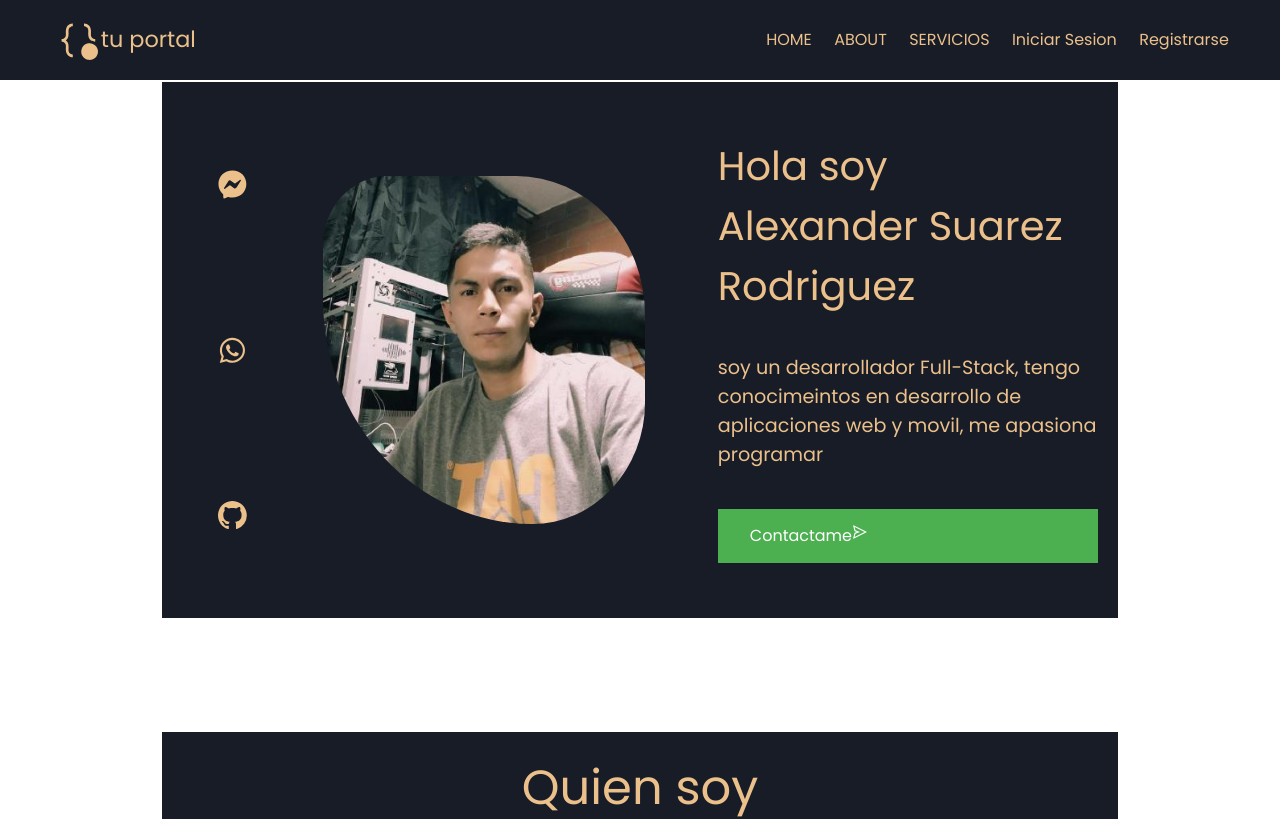
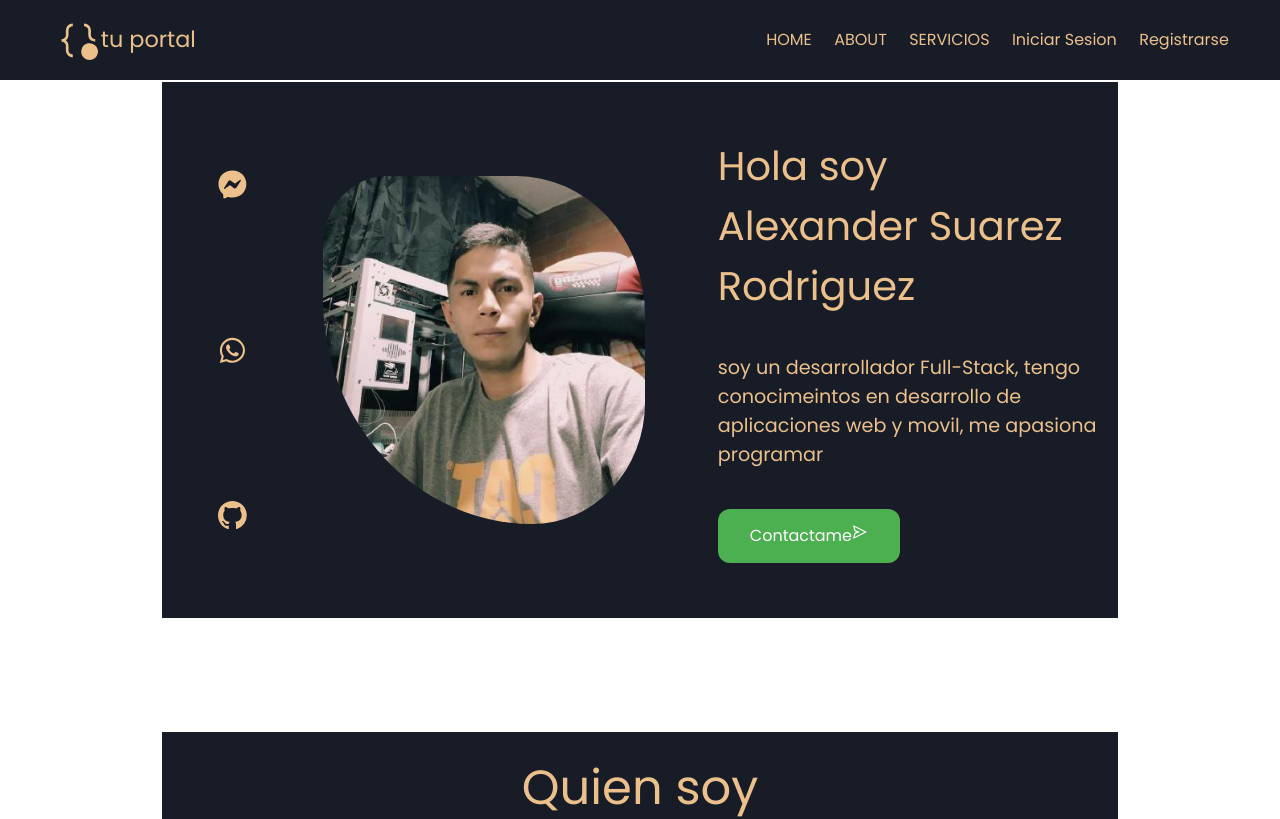
Before and after one commit to AlexSuarezRodriguez/you_portal, a React (Create React App) app: page / in a window 1280 px wide. Shown: the top 819 px of the page. Built offline with nearby package versions, Linux system fonts and the light colour scheme; no server answers; a web font is replaced by a local one.

Commit message:
modifed button in component presentation

```diff
--- a/src/components/About/About.elements.jsx
+++ b/src/components/About/About.elements.jsx
@@ -59,7 +59,6 @@ export const AboutAbility = styled.div`
 `;
 export const ButtonContact = styled.button`
     background-color: #4CAF50; /* Green */
-    border: none;
     color: white;
     padding: 1rem 12px;
     text-align: center;
--- a/src/components/Presentation/Presentation.elements.jsx
+++ b/src/components/Presentation/Presentation.elements.jsx
@@ -57,7 +57,6 @@ export const InformationWrapper = styled.div`
   `;
 export const ButtonContact = styled.button`
     background-color: #4CAF50; /* Green */
-    border: none;
     color: white;
     padding: 15px 32px;
     text-align: center;
@@ -65,6 +64,7 @@ export const ButtonContact = styled.button`
     display: flex;
     font-size: 16px;
     cursor: pointer ;
+    border-radius:12px ;
 
   &:hover{
     color: #1883ba;
--- a/src/components/Presentation/index.jsx
+++ b/src/components/Presentation/index.jsx
@@ -40,10 +40,12 @@ function Presentation({ name, description, facebook, numberContact, github, imag
           <div style={{ fontSize: '1.2rem' }}>
             <p>{description}</p>
           </div>
-          <ButtonContact name="button" type="button">
-            Contactame
-            <AiOutlineSend />
-          </ButtonContact>
+          <div style={{ display: 'flex', alignItems: 'center' }}>
+            <ButtonContact name="button" type="button">
+              Contactame
+              <AiOutlineSend />
+            </ButtonContact>
+          </div>
         </InformationWrapper>
       </HomeWrapper>
     </HomeContainer>
```
